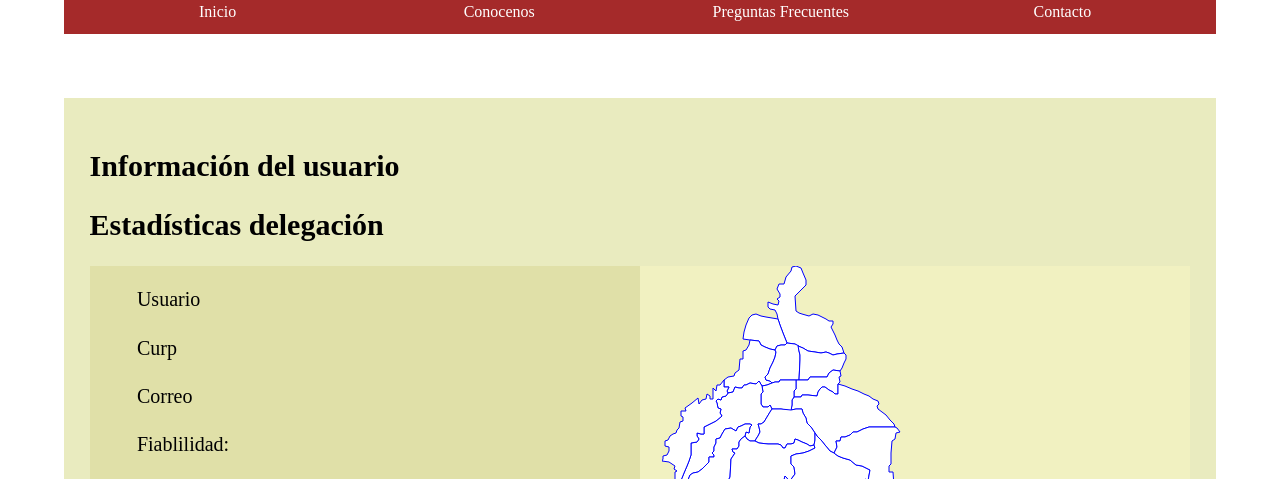
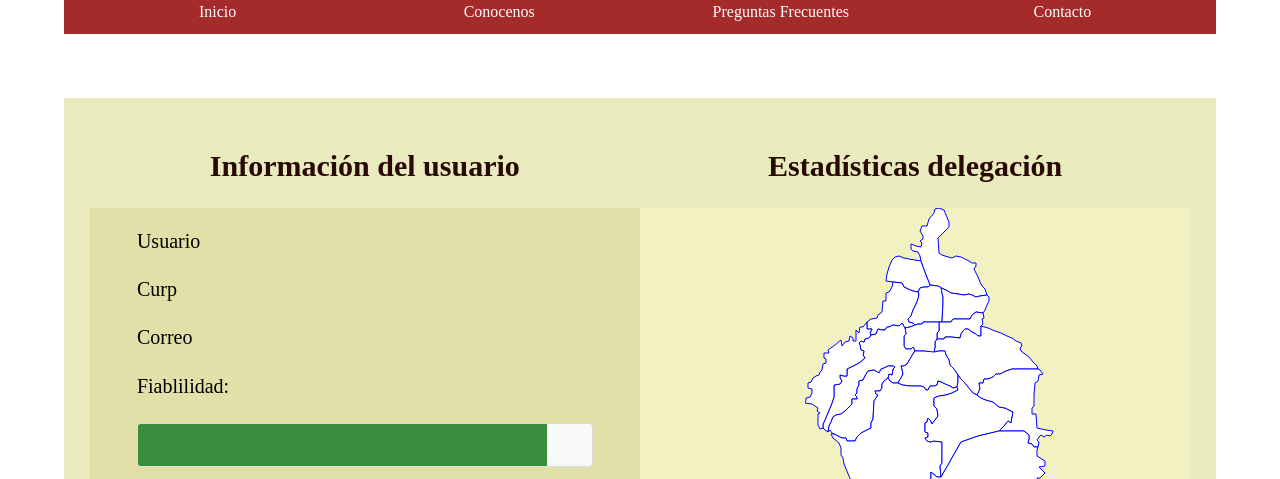
Before and after one commit to WalterAmores/ProyetoWeb, a plain HTML site: page SIA/usuario.html in a window 1280 px wide. Shown: the part 285-764 px from the top of the page. Drawn offline with Linux system fonts and the light colour scheme.

Commit message:
Modificación mapa
Ultima modificación del mapa

```diff
--- a/SIA/css/estilosUsuario.css
+++ b/SIA/css/estilosUsuario.css
@@ -9,6 +9,32 @@
 	margin-top: 5%;
 	font-size: 20px;
 }
+
+/****************TITULOS*****************/
+#titulos{
+	float: left;
+	width: 100%;
+	box-sizing:border-box;
+
+
+}
+#tituloUsuario{
+	float: left;
+	width: 50%;
+	box-sizing:border-box;
+	text-align: center;
+	color: #280904;
+
+}
+#tituloMapa{
+	float: left;
+	width: 50%;
+	box-sizing:border-box;
+	text-align: center;
+	color: #280904;
+}
+
+
 /****************USUARIO*****************/
 #usuario{
 	/*background-color: #EAC388;*/
@@ -51,13 +77,27 @@
 	background-color: #F1F1C1;
 	float: left;
 	box-sizing:border-box;
-	padding-left: 2%;
+	padding-left: 15%;
 	width: 50%;
 }
 #mapa svg{
 	float: left;
 	width: 100%;
 	box-sizing:border-box;
+	text-align: center;
+}
+/****************INFODELEGACION*****************/
+#infoDelegacion{
+	float: left;
+	width: 100%;
+	box-sizing:border-box;
+	padding: 1%;
+	margin-top: 2%;
+	background-color: pink;
+	display: none;
+}
+#pGustavo,#pAzcapotzalco{
+	display: none;
 }
 /****************SeccionDescuento*****************/
 #seccionDescuento{
```
